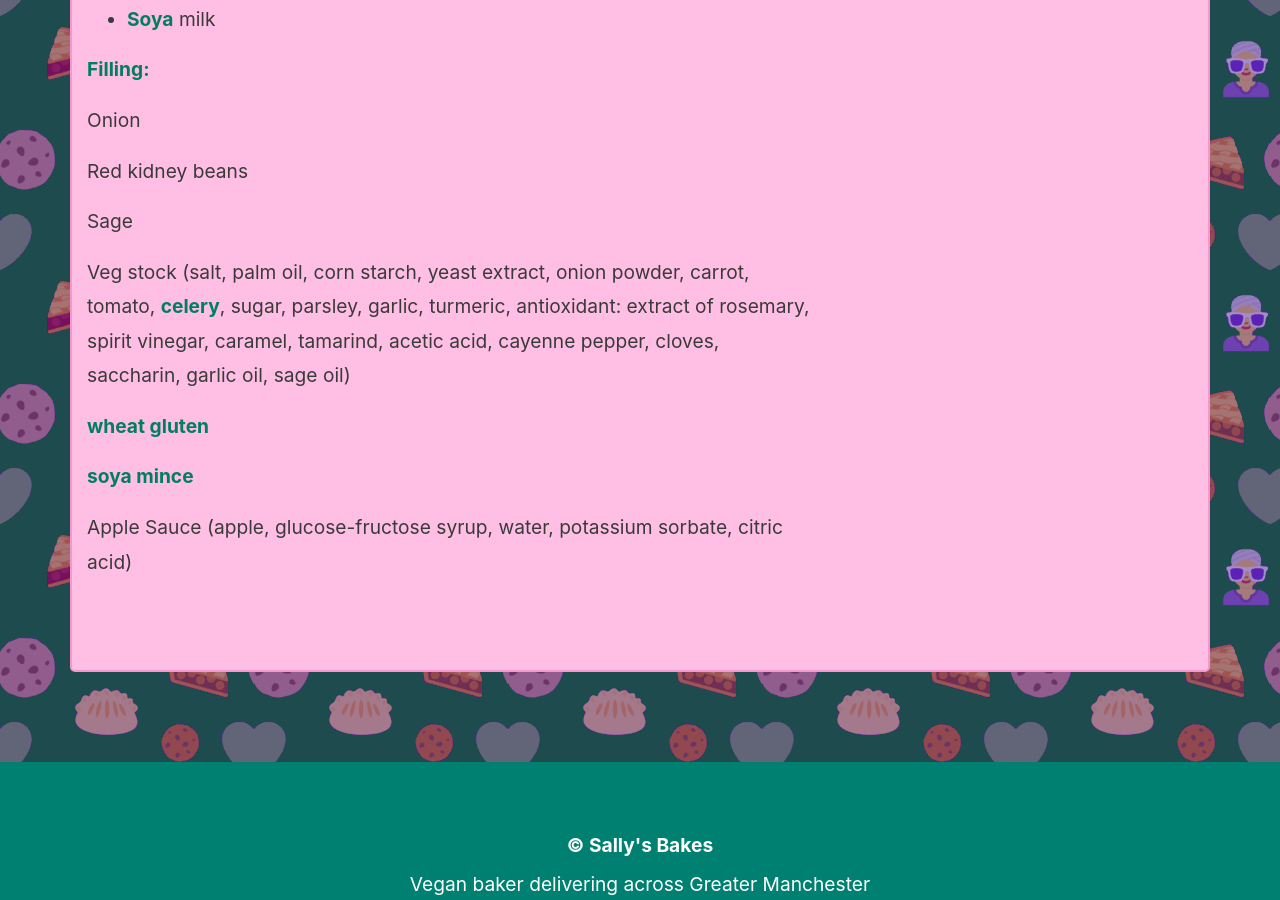
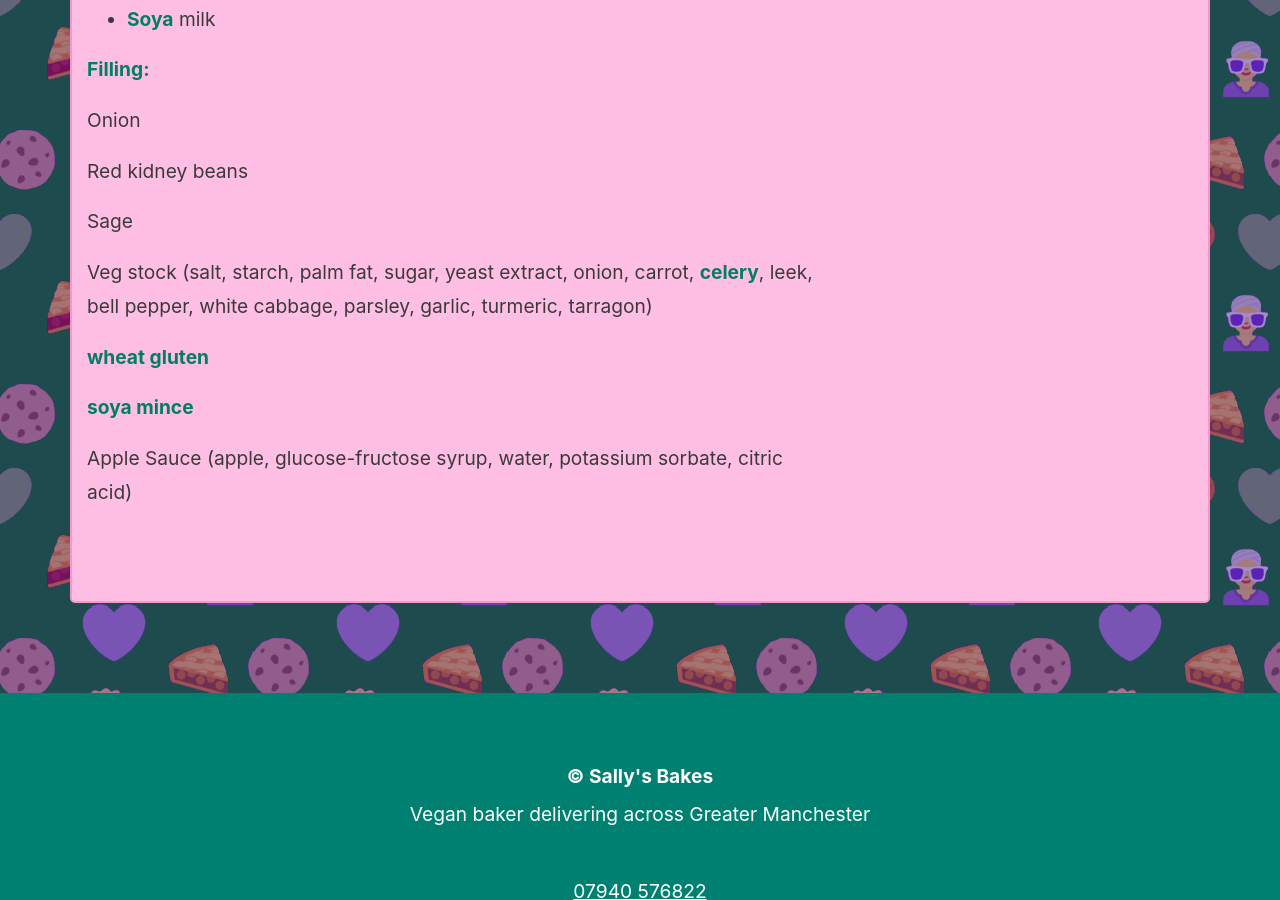
Before and after one commit to chobbledotcom/sallys-bakes, a Jekyll site: the page built from _ingredients/porkless-pie.md, in a window 1280 px wide and 900 px high, scrolled down 980 px. Built offline with Jekyll 4.4.1, drawn with Linux system fonts in a browser that asks for light colours.

Commit message:
Update _ingredients/porkless-pie.md (via Pages CMS)

```diff
--- a/_ingredients/porkless-pie.md
+++ b/_ingredients/porkless-pie.md
@@ -11,7 +11,7 @@ Red kidney beans
 
 Sage
 
-Veg stock (salt, palm oil, corn starch, yeast extract, onion powder, carrot, tomato, **celery**, sugar, parsley, garlic, turmeric, antioxidant: extract of rosemary, spirit vinegar, caramel, tamarind, acetic acid, cayenne pepper, cloves, saccharin, garlic oil, sage oil)
+Veg stock (salt, starch, palm fat, sugar, yeast extract, onion, carrot, **celery**, leek, bell pepper, white cabbage, parsley, garlic, turmeric, tarragon)
 
 **wheat gluten**
 
```
